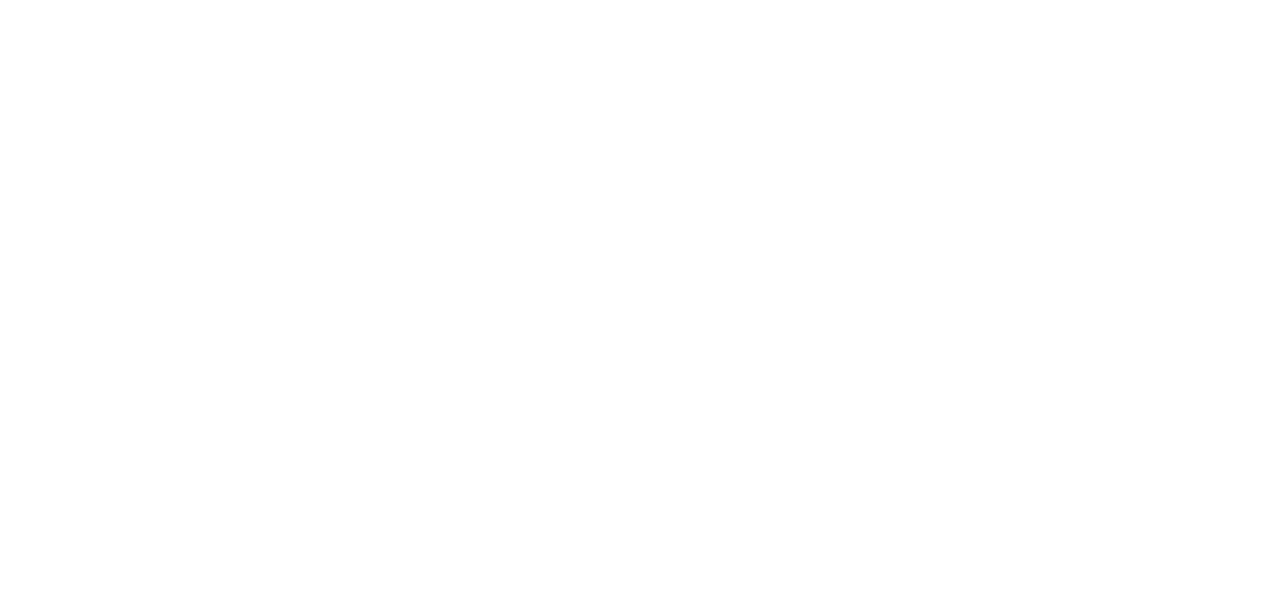
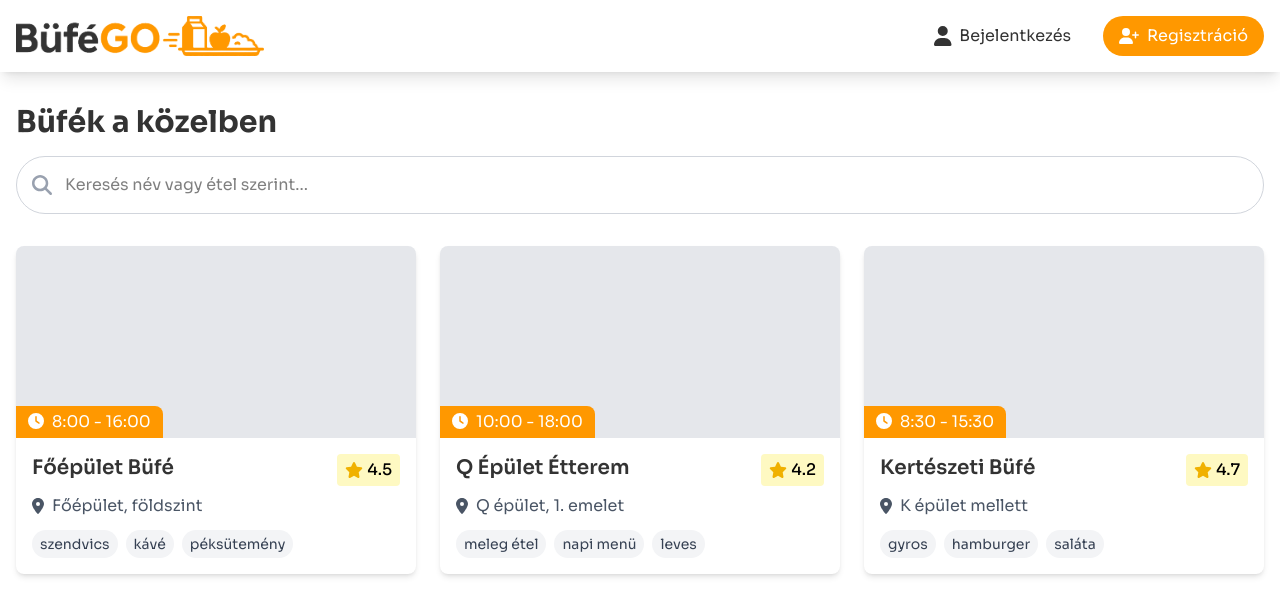
Before and after one commit to bencewokk/bufego, a React (Vite) app in the folder frontend/: page /buffets in a window 1280 px wide. Before the commit this address had no page. Shown: the top 616 px of the page. Built offline with nearby package versions, Linux system fonts and the light colour scheme; a web font is replaced by a local one.

Commit message:
Add BuffetListPage and update routing; improve Hero and HowItWorks descriptions

```diff
--- a/frontend/src/App.tsx
+++ b/frontend/src/App.tsx
@@ -1,6 +1,8 @@
 import "./App.css";
 import { BrowserRouter, Route, Routes } from "react-router-dom";
 import { MainPage } from "./pages/_main";
+// Import future pages here as needed
+import { BuffetListPage } from "./pages/BuffetListPage";
 
 function App() {
   return (
@@ -8,6 +10,10 @@ function App() {
       <BrowserRouter>
         <Routes>
           <Route path="/" element={<MainPage />} />
+          {/* Add additional routes here as needed */}
+          <Route path="/buffets" element={<BuffetListPage />} />
+          {/* <Route path="/login" element={<LoginPage />} /> */}
+          {/* <Route path="/register" element={<RegisterPage />} /> */}
         </Routes>
       </BrowserRouter>
     </>
--- a/frontend/src/components/landing/Hero.tsx
+++ b/frontend/src/components/landing/Hero.tsx
@@ -5,7 +5,7 @@ export const Hero = () => {
         <div className="flex flex-col md:flex-row items-center">
           <div className="w-full md:w-1/2 mb-8 md:mb-0">
             <h1 className="text-3xl md:text-5xl font-bold text-white mb-4">
-              Gyors és egyszerű étkezés a kampuszon
+              Gyors és egyszerű étkezés az iskoládban
             </h1>
             <p className="text-lg md:text-xl text-white mb-6">
               Keresd meg a legjobb büféket, nézd meg a menüt és rendelj előre -
--- a/frontend/src/components/landing/HowItWorks.tsx
+++ b/frontend/src/components/landing/HowItWorks.tsx
@@ -6,22 +6,22 @@ export const HowItWorks = () => {
     {
       icon: faSearch,
       title: "Keress",
-      description: "Találd meg a közelben lévő büféket vagy keress név szerint!"
+      description: "Találd meg a közelben lévő büféket vagy keress név szerint"
     },
     {
       icon: faListUl,
       title: "Böngéssz",
-      description: "Nézd meg a menüket és válaszd ki kedvenc ételeidet!"
+      description: "Nézd meg a kinálatot és válaszd ki kedvenc ételeidet"
     },
     {
       icon: faShoppingCart,
       title: "Rendelj",
-      description: "Add le a rendelésed és fizesd ki biztonságosan!"
+      description: "Add le a rendelésed és fizesd ki biztonságosan online"
     },
     {
       icon: faUtensils,
       title: "Élvezd",
-      description: "Értesítést kapsz, ha elkészült az ételed. Csak át kell venned!"
+      description: "Értesítést kapsz, ha elkészült az ételed. Csak át kell venned"
     }
   ];
 
--- a/frontend/src/components/landing/Navbar.tsx
+++ b/frontend/src/components/landing/Navbar.tsx
@@ -1,6 +1,5 @@
 import { FontAwesomeIcon } from '@fortawesome/react-fontawesome';
 import { faUser, faUserPlus } from '@fortawesome/free-solid-svg-icons';
-// Try importing directly - TypeScript will need a module declaration for this to work
 import logoImage from '../../bufego.png';
 
 export const Navbar = () => {
@@ -9,12 +8,14 @@ export const Navbar = () => {
       <div className="container mx-auto px-4">
         <div className="flex justify-between items-center py-4">
           <div className="flex items-center">
-            {/* Using the imported image */}
-            <img
-              src={logoImage}
-              alt="BüféGO Logo"
-              className="h-8 md:h-10"
-            />
+            {/* Logo now links to homepage */}
+            <a href="/" aria-label="Főoldal">
+              <img
+                src={logoImage}
+                alt="BüféGO Logo"
+                className="h-8 md:h-10"
+              />
+            </a>
           </div>
 
           <div className="flex items-center gap-4 md:gap-8">
--- /dev/null
+++ b/frontend/src/pages/BuffetListPage.tsx
@@ -0,0 +1,113 @@
+// src/pages/BuffetListPage.tsx
+import { useState } from 'react';
+import { Navbar } from '../components/landing/Navbar';
+import { FontAwesomeIcon } from '@fortawesome/react-fontawesome';
+import { faSearch, faMapMarkerAlt, faStar, faClock } from '@fortawesome/free-solid-svg-icons';
+
+export const BuffetListPage = () => {
+  const [searchTerm, setSearchTerm] = useState('');
+
+  const buffets = [
+    {
+      id: 1,
+      name: "Főépület Büfé",
+      location: "Főépület, földszint",
+      rating: 4.5,
+      openingHours: "8:00 - 16:00",
+      image: "/src/buffet1.jpg", // You'd need to add these images
+      tags: ["szendvics", "kávé", "péksütemény"]
+    },
+    {
+      id: 2,
+      name: "Q Épület Étterem",
+      location: "Q épület, 1. emelet",
+      rating: 4.2,
+      openingHours: "10:00 - 18:00",
+      image: "/src/buffet2.jpg",
+      tags: ["meleg étel", "napi menü", "leves"]
+    },
+    {
+      id: 3,
+      name: "Kertészeti Büfé",
+      location: "K épület mellett",
+      rating: 4.7,
+      openingHours: "8:30 - 15:30",
+      image: "/src/buffet3.jpg",
+      tags: ["gyros", "hamburger", "saláta"]
+    }
+  ];
+
+  const filteredBuffets = buffets.filter(buffet =>
+    buffet.name.toLowerCase().includes(searchTerm.toLowerCase()) ||
+    buffet.tags.some(tag => tag.toLowerCase().includes(searchTerm.toLowerCase()))
+  );
+
+  return (
+    <div>
+      <Navbar />
+
+      <div className="container mx-auto px-4 py-8">
+        <div className="mb-8">
+          <h1 className="text-3xl font-bold mb-4 text-[var(--text)]">Büfék a közelben</h1>
+
+          <div className="relative">
+            <input
+              type="text"
+              placeholder="Keresés név vagy étel szerint..."
+              className="w-full p-4 rounded-full border border-gray-300 pl-12"
+              value={searchTerm}
+              onChange={(e) => setSearchTerm(e.target.value)}
+            />
+            <FontAwesomeIcon
+              icon={faSearch}
+              className="absolute left-4 top-1/2 transform -translate-y-1/2 text-gray-400 text-xl"
+            />
+          </div>
+        </div>
+
+        <div className="grid grid-cols-1 md:grid-cols-2 lg:grid-cols-3 gap-6">
+          {filteredBuffets.map(buffet => (
+            <a
+              href={`/buffet/${buffet.id}`}
+              key={buffet.id}
+              className="bg-white rounded-lg shadow-md overflow-hidden hover:shadow-lg transition-shadow"
+            >
+              <div className="h-48 bg-gray-200 relative">
+                <div className="absolute bottom-0 left-0 bg-[var(--primary)] text-white px-3 py-1 rounded-tr-lg">
+                  <FontAwesomeIcon icon={faClock} className="mr-2" />
+                  {buffet.openingHours}
+                </div>
+              </div>
+
+              <div className="p-4">
+                <div className="flex justify-between items-start mb-2">
+                  <h2 className="text-xl font-semibold text-[var(--text)]">{buffet.name}</h2>
+                  <div className="flex items-center bg-yellow-100 px-2 py-1 rounded">
+                    <FontAwesomeIcon icon={faStar} className="text-yellow-500 mr-1" />
+                    <span className="font-medium">{buffet.rating}</span>
+                  </div>
+                </div>
+
+                <div className="flex items-center text-gray-600 mb-3">
+                  <FontAwesomeIcon icon={faMapMarkerAlt} className="mr-2" />
+                  <span>{buffet.location}</span>
+                </div>
+
+                <div className="flex flex-wrap gap-2">
+                  {buffet.tags.map((tag, index) => (
+                    <span
+                      key={index}
+                      className="bg-gray-100 text-gray-700 px-2 py-1 rounded-full text-sm"
+                    >
+                      {tag}
+                    </span>
+                  ))}
+                </div>
+              </div>
+            </a>
+          ))}
+        </div>
+      </div>
+    </div>
+  );
+};
```
